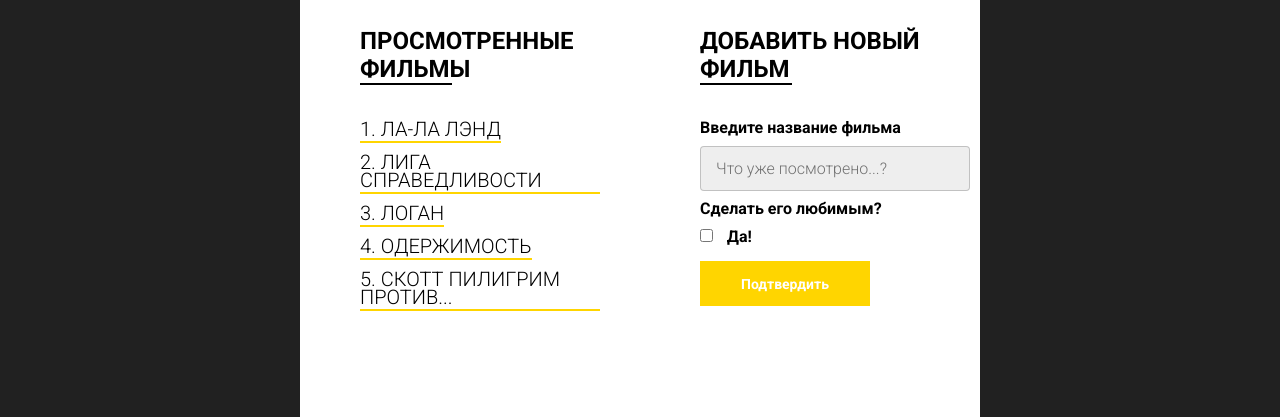
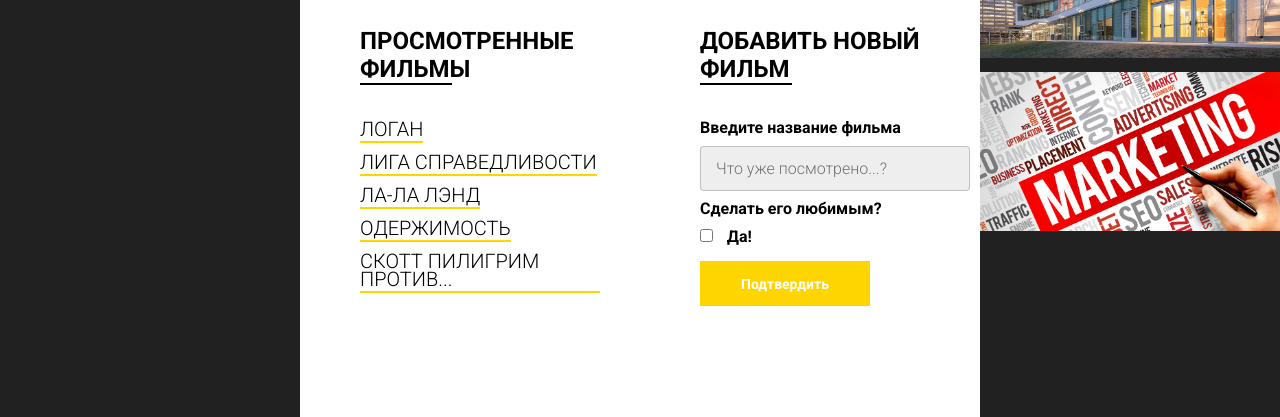
Before and after one commit to MrVladevoit/course_javascript_full, a plain HTML site: page 02_dom_home_task/index.html in a window 1280 px wide. Shown: the part 463-880 px from the top of the page. Drawn offline with Linux system fonts and the light colour scheme.

Commit message:
Second Home Task with DOM

```diff
--- a/02_dom_home_task/index.html
+++ b/02_dom_home_task/index.html
@@ -82,6 +82,6 @@
         </div>
     </main>
 
-    <script src="js/script.js"></script>
+    <script src="js/script_second_home_task.js"></script>
 </body>
 </html>
```
